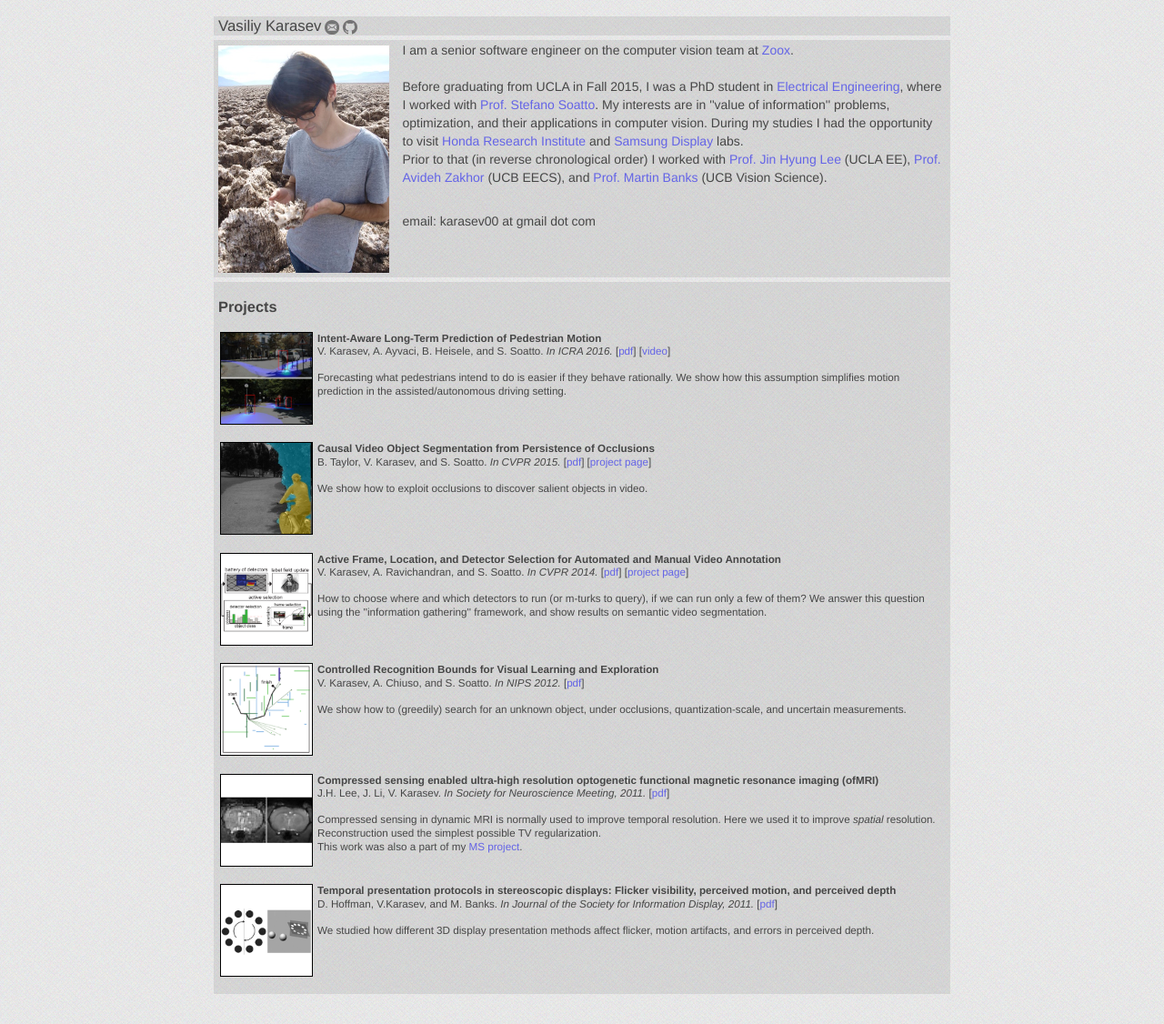
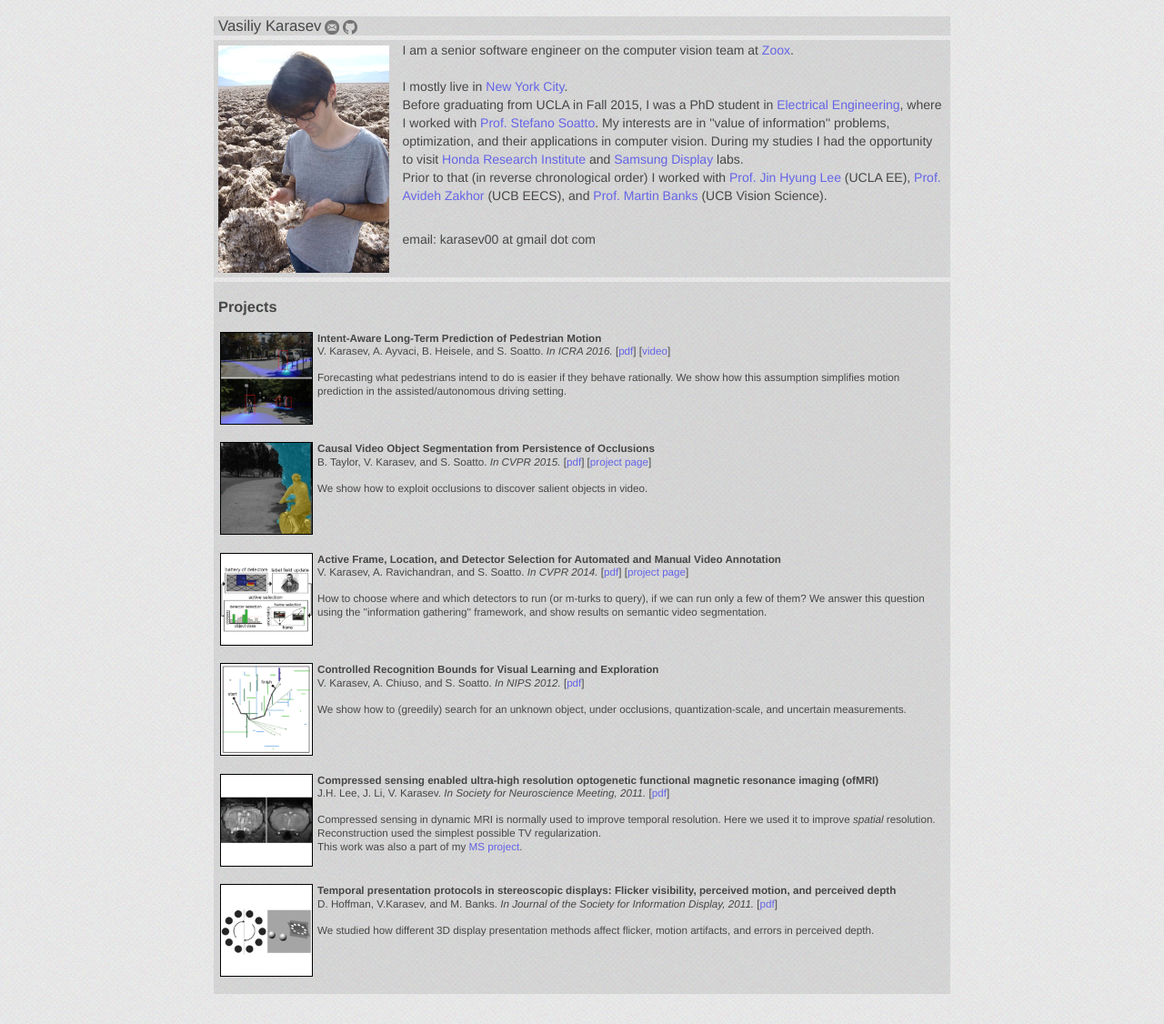
Before and after one commit to vasiliykarasev/vasiliykarasev.github.io, a Jekyll site: the page built from index.html, in a window 1280 px wide. Shown: the whole page at 91% size. Built offline with Jekyll 4.4.1, drawn with Linux system fonts in a browser that asks for light colours.

Commit message:
add ues-sky link

```diff
--- a/index.html
+++ b/index.html
@@ -24,6 +24,7 @@ email: karasev00 at gmail dot com
 -->
 
 I am a senior software engineer on the computer vision team at <a href="http://zoox.com/">Zoox</a>.<br><br>
+I mostly live in <a href="http://newyorksky.live/">New York City</a>.<br>
 Before graduating from UCLA in Fall 2015, I was a PhD student in <a href="http://ee.ucla.edu">Electrical Engineering</a>, where I worked with <a href="http://vision.ucla.edu/">Prof. Stefano Soatto</a>.
 My interests are in ''value of information'' problems, optimization, and their applications in computer vision. During my studies I had the opportunity to visit <a href="http://honda-ri.com/">Honda Research Institute</a> and <a href="https://www.samsungdisplay.com/">Samsung Display</a> labs. <br>
 Prior to that (in reverse chronological order) I worked with <a href="http://ee.ucla.edu/~jhlgroup">Prof. Jin Hyung Lee</a> (UCLA EE),  <a href="http://www-video.eecs.berkeley.edu/~avz">Prof. Avideh Zakhor</a> (UCB EECS), and  <a href="http://vision.berkeley.edu/?p=369">Prof. Martin Banks</a> (UCB Vision Science).</p>
```
